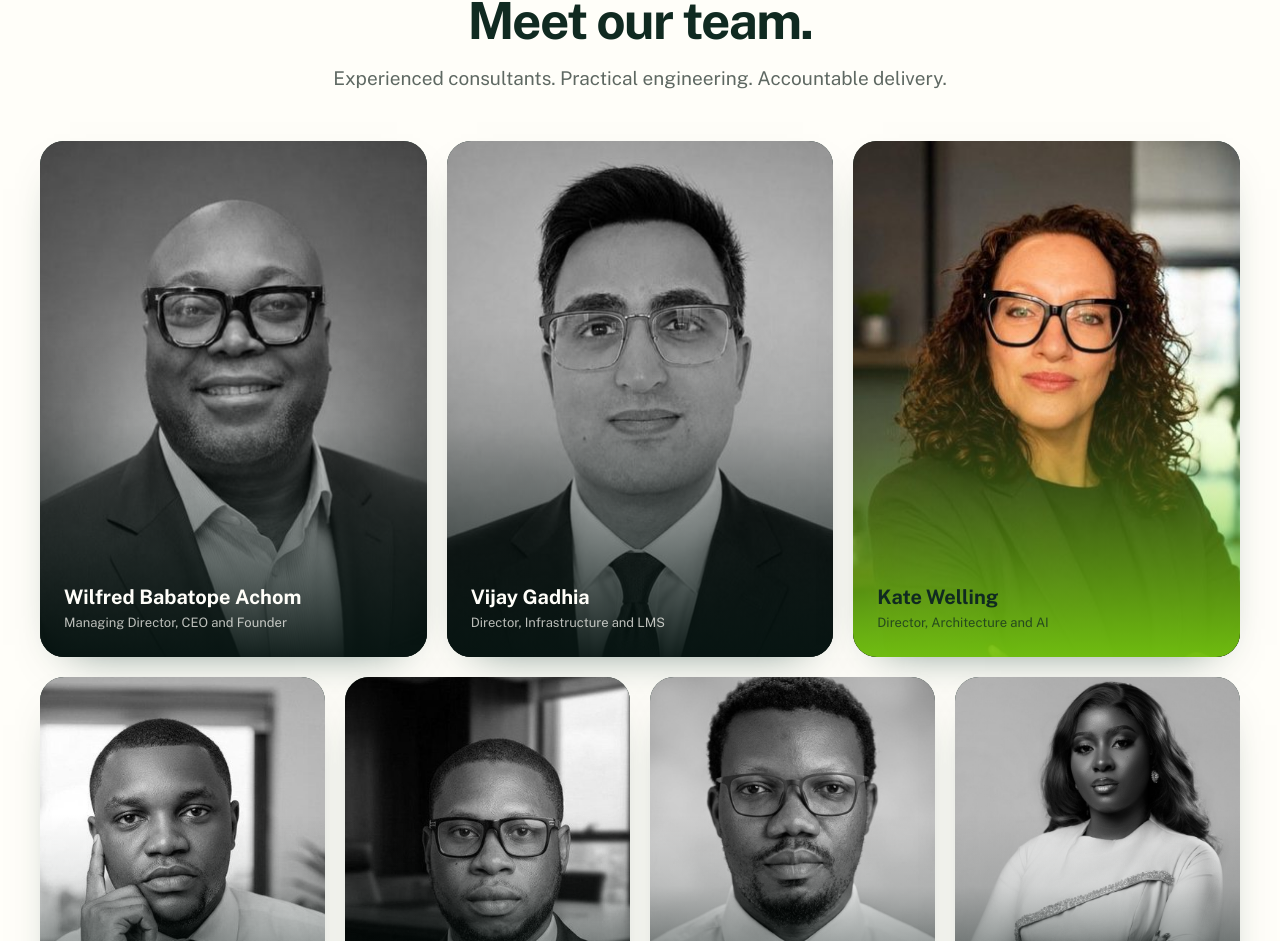
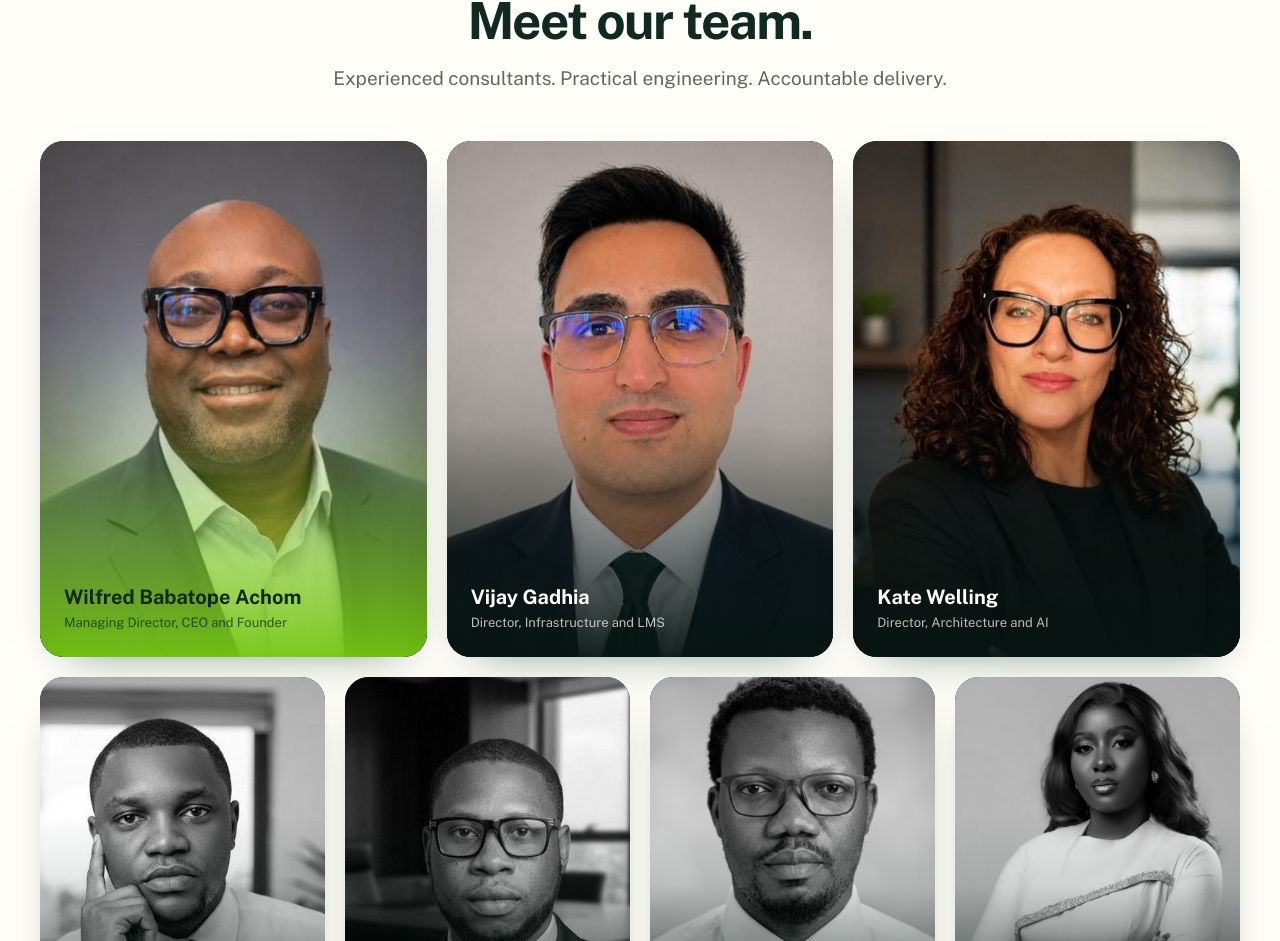
Before and after one commit to iDebugg/VonNewMan-Website, a Next.js app: page / in a window 1280 px wide. Shown: the part 9632-10573 px from the top of the page. Built offline with nearby package versions, Linux system fonts and the light colour scheme; no server answers.

Commit message:
Team: featured green card moves to Wilfred; Vijay and Kate shown in full colour
Co-Authored-By: Claude Fable 5.1 <noreply@anthropic.com>

```diff
--- a/components/sections/Team.tsx
+++ b/components/sections/Team.tsx
@@ -32,7 +32,9 @@ export function Team() {
         >
           {row.map((person, i) => {
             const index = rowIndex === 0 ? i : DIRECTORS + i;
-            const featured = index === 2;
+            // The CEO carries the green featured card; the other directors stay in full colour.
+            const featured = index === 0;
+            const inColour = featured || index < DIRECTORS;
 
             return (
               <li
@@ -45,7 +47,7 @@ export function Team() {
                   alt={person.photo.alt}
                   fill
                   sizes="(min-width: 1024px) 25vw, (min-width: 640px) 50vw, 100vw"
-                  className={`object-cover object-top transition-[transform,filter] duration-700 ease-out-quiet group-hover:scale-[1.025] ${featured ? "saturate-100" : "grayscale saturate-0 group-hover:grayscale-0 group-hover:saturate-100"}`}
+                  className={`object-cover object-top transition-[transform,filter] duration-700 ease-out-quiet group-hover:scale-[1.025] ${inColour ? "saturate-100" : "grayscale saturate-0 group-hover:grayscale-0 group-hover:saturate-100"}`}
                 />
                 <div
                   aria-hidden="true"
```
